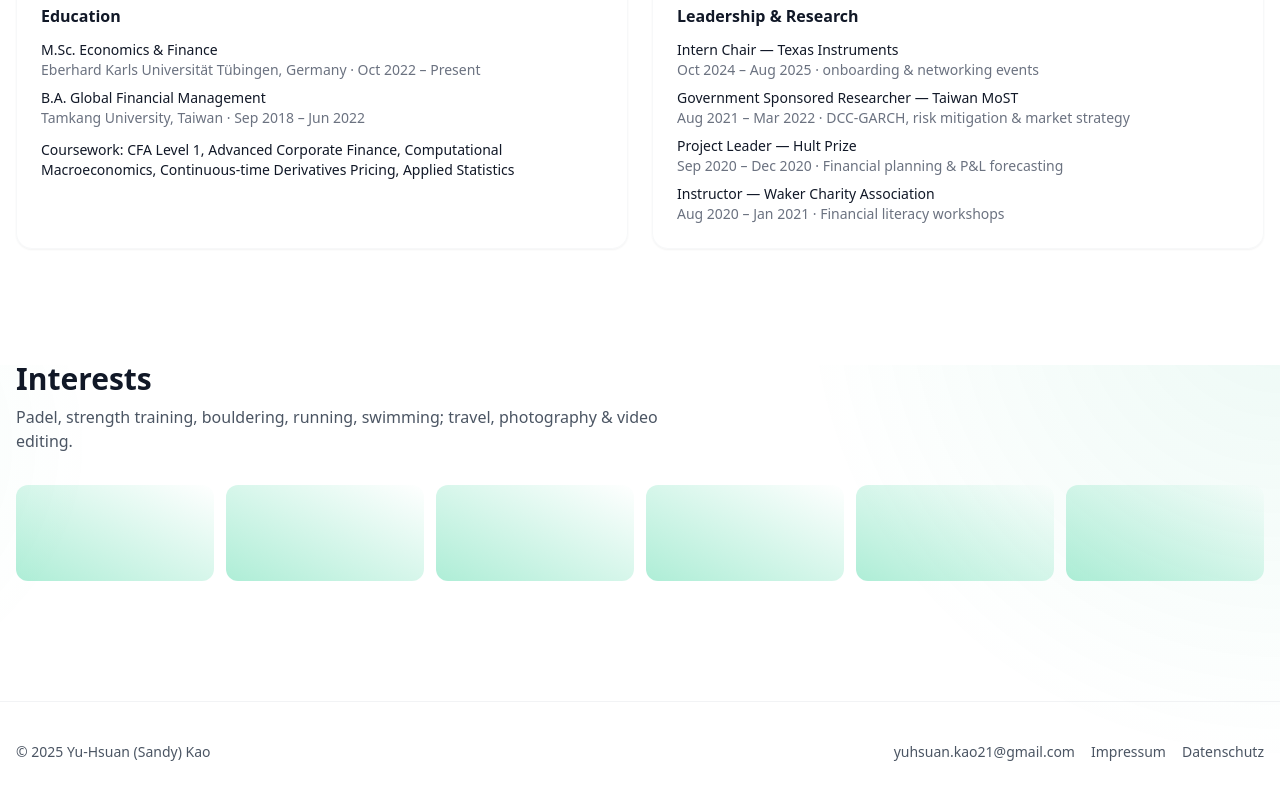
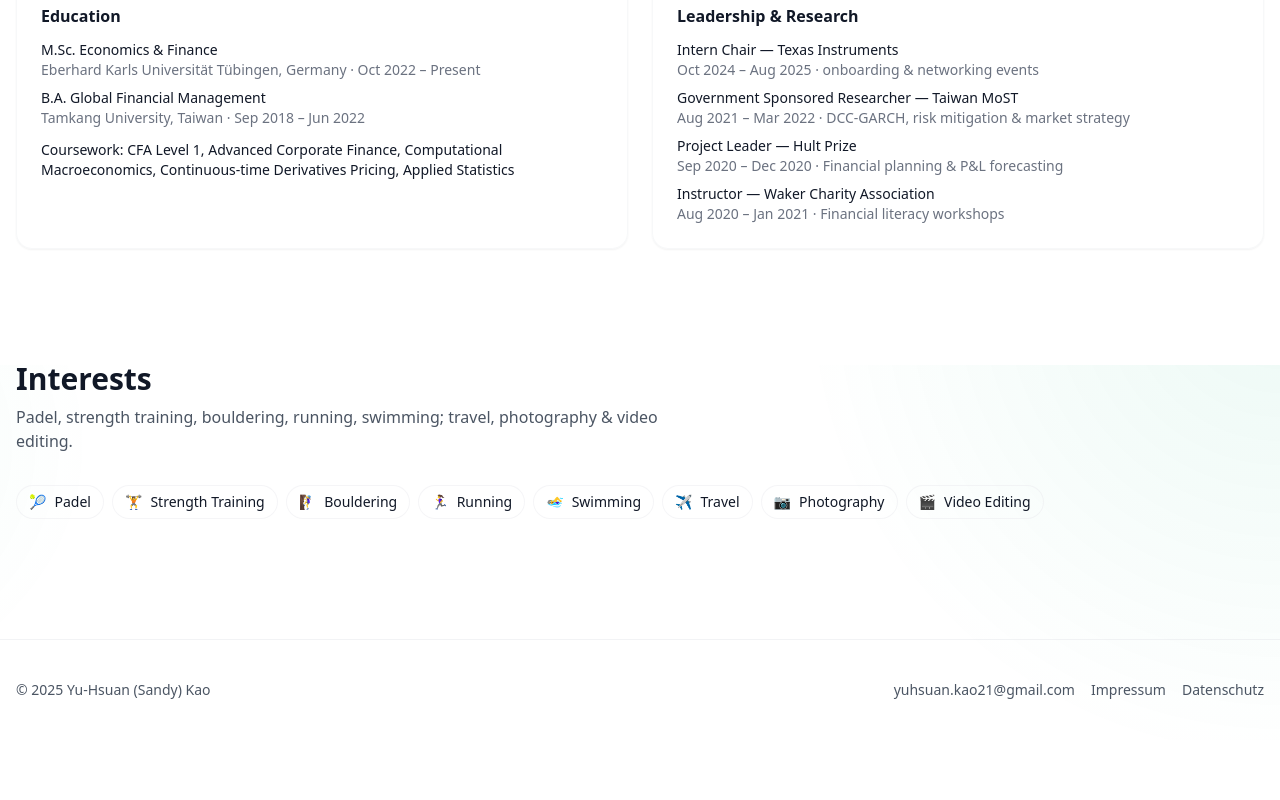
Before and after one commit to SandyKao0301/SandyKao, a Next.js app: page / in a window 1280 px wide. Shown: the part 2835-3635 px from the top of the page. After the commit the page ends 3575 px from the top, so only its background shows below. Built offline with nearby package versions, Linux system fonts and the light colour scheme.

Commit message:
Update page.tsx

```diff
--- a/app/page.tsx
+++ b/app/page.tsx
@@ -4,7 +4,7 @@ import Section from "@/components/Section";
 import ProjectCard from "@/components/ProjectCard";
 import Timeline from "@/components/Timeline";
 
-export default function Page(){
+export default function Page() {
   // Works both locally and on GitHub Pages (/SandyKao)
   const base = process.env.NEXT_PUBLIC_BASE_PATH || "";
 
@@ -25,9 +25,12 @@ export default function Page(){
             <div className="mt-6 flex flex-wrap gap-3">
               <Link href="#projects" className="btn">View Projects</Link>
               <Link href="/resume" className="btn-outline">Resume</Link>
-              <a href={`${base}/assets/CV.pdf`} className="btn-outline" download>Download CV (PDF)</a>
+              <a href={`${base}/assets/CV.pdf`} className="btn-outline" download>
+                Download CV (PDF)
+              </a>
             </div>
           </div>
+
           <div className="md:col-span-5">
             <div className="card">
               <h3 className="font-semibold">Skills at a glance</h3>
@@ -88,8 +91,9 @@ export default function Page(){
               <Link href="/projects" className="btn-outline">See case studies</Link>
             </div>
           </div>
+
+          {/* Photos (ensure files exist in /public/assets/) */}
           <div className="grid grid-cols-2 gap-3">
-            {/* Files must be in /public/assets/ with these exact names */}
             <Image
               src="/assets/Sandy_portrait.jpg"
               alt="Sandy Kao — professional headshot"
@@ -201,7 +205,9 @@ export default function Page(){
                 <div className="text-gray-500">Tamkang University, Taiwan · Sep 2018 – Jun 2022</div>
               </li>
             </ul>
-            <div className="mt-3 text-sm"><span className="font-medium">Coursework:</span> CFA Level 1, Advanced Corporate Finance, Computational Macroeconomics, Continuous-time Derivatives Pricing, Applied Statistics</div>
+            <div className="mt-3 text-sm">
+              <span className="font-medium">Coursework:</span> CFA Level 1, Advanced Corporate Finance, Computational Macroeconomics, Continuous-time Derivatives Pricing, Applied Statistics
+            </div>
           </div>
           <div className="card">
             <h3 className="font-semibold">Leadership & Research</h3>
@@ -229,15 +235,27 @@ export default function Page(){
 
       {/* Interests */}
       <Section title="Interests" subtitle="Padel, strength training, bouldering, running, swimming; travel, photography & video editing.">
-        <div className="grid grid-cols-2 sm:grid-cols-3 md:grid-cols-6 gap-3">
-          <div className="h-24 rounded-xl bg-gradient-to-tr from-emerald-400/40 to-transparent" />
-          <div className="h-24 rounded-xl bg-gradient-to-tr from-emerald-400/40 to-transparent" />
-          <div className="h-24 rounded-xl bg-gradient-to-tr from-emerald-400/40 to-transparent" />
-          <div className="h-24 rounded-xl bg-gradient-to-tr from-emerald-400/40 to-transparent" />
-          <div className="h-24 rounded-xl bg-gradient-to-tr from-emerald-400/40 to-transparent" />
-          <div className="h-24 rounded-xl bg-gradient-to-tr from-emerald-400/40 to-transparent" />
+        <div className="flex flex-wrap gap-2">
+          {[
+            { label: "Padel", emoji: "🎾" },
+            { label: "Strength Training", emoji: "🏋️" },
+            { label: "Bouldering", emoji: "🧗‍♀️" },
+            { label: "Running", emoji: "🏃‍♀️" },
+            { label: "Swimming", emoji: "🏊‍♀️" },
+            { label: "Travel", emoji: "✈️" },
+            { label: "Photography", emoji: "📷" },
+            { label: "Video Editing", emoji: "🎬" },
+          ].map(({ label, emoji }) => (
+            <span
+              key={label}
+              className="inline-flex items-center gap-2 px-3 py-1.5 rounded-full border border-gray-200/40 dark:border-gray-800/60 bg-white/5 text-sm"
+            >
+              <span aria-hidden>{emoji}</span>
+              {label}
+            </span>
+          ))}
         </div>
       </Section>
     </>
-  )
+  );
 }
```
